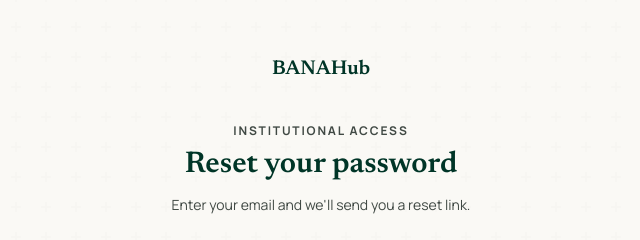
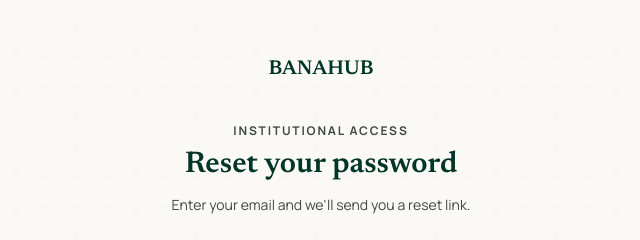
Before and after one commit to Ibthisam29/BANAHUB, a website: page banahub-complete-package/Banahub platform/reset-password.html in a window 1280 px wide. Shown: the part 158-398 px from the top of the page, 319-959 px from the left. Drawn offline with nearby package versions, Linux system fonts and the light colour scheme.

Commit message:
Correct spelling of 'BANAHUB' in reset-password.html

```diff
--- a/banahub-complete-package/Banahub platform/reset-password.html
+++ b/banahub-complete-package/Banahub platform/reset-password.html
@@ -3,7 +3,7 @@
 <head>
 <meta charset="utf-8"/>
 <meta name="viewport" content="width=device-width, initial-scale=1.0"/>
-<title>Reset Password | BANAHub</title>
+<title>Reset Password | BANAHUB</title>
 <link rel="icon" type="image/x-icon" href="favicon.ico" />
 <link rel="icon" type="image/png" sizes="512x512" href="logo-icon-512.png" />
 <link rel="apple-touch-icon" href="apple-touch-icon.png" />
@@ -24,7 +24,7 @@
 <div class="min-h-screen flex items-center justify-center p-8">
   <div class="w-full max-w-sm anim-up">
 
-    <a href="index.html" class="block font-display font-semibold text-xl text-primary mb-10 text-center">BANAHub</a>
+    <a href="index.html" class="block font-display font-semibold text-xl text-primary mb-10 text-center">BANAHUB</a>
 
     <div id="request-view">
       <span class="block font-sans font-bold text-xs text-on-surface-variant tracking-[0.15em] uppercase mb-2 text-center">Institutional Access</span>
```
